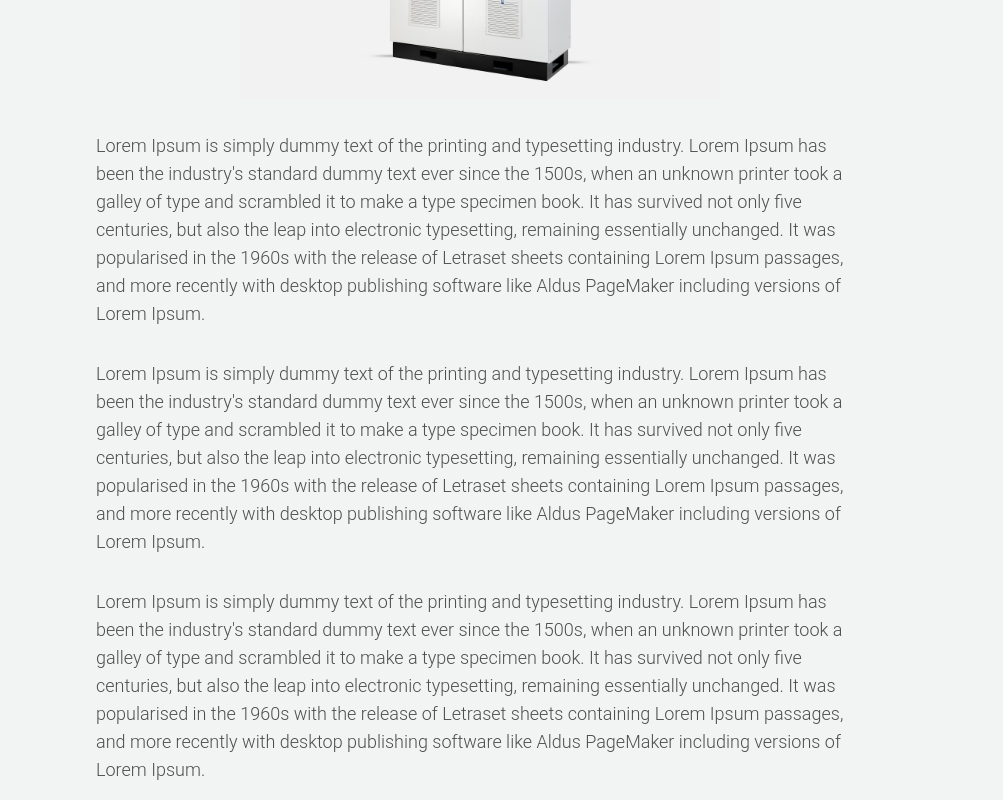
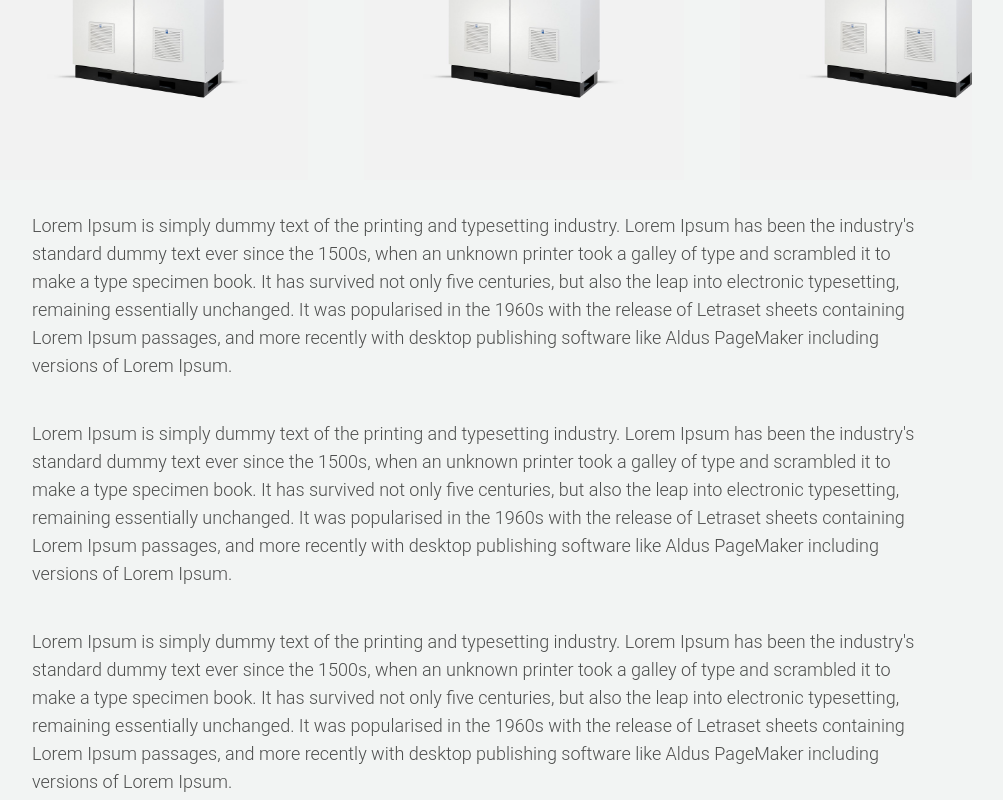
Before and after one commit to kvi-ki/explinsolutions, a Next.js app: page /proyectos/proyecto in a window 1280 px wide. Shown: the part 460-1260 px from the top of the page, without its empty margins (160-1163 px from the left). Built offline with nearby package versions, Linux system fonts and the light colour scheme.

Commit message:
refactor: us Post component for Project post page

```diff
--- a/src/app/proyectos/proyecto/page.tsx
+++ b/src/app/proyectos/proyecto/page.tsx
@@ -1,53 +1,17 @@
-'use client';
+import projectList from '@/data/projects.json';
 
-import AnimatedService from '@/utils/AnimatedService';
+import Post from '@/components/post/Post';
 
 export default function Project() {
   return (
     <div className="bg-lightGray p-10 mb-10 flex flex-col justify-center items-center gap-10 lg:p-20 xl:rounded-xl">
-      <h1 className="text-4xl">Nombre del proyecto</h1>
-      <AnimatedService>
-        <div className="max-w-3xl flex flex-col justify-center items-center gap-8">
-          <img
-            src="/images/projects/example.jpg"
-            className="w-[30rem] h-[20rem] object-cover"
-            alt="Post name image"
-          ></img>
-          <p className="text-text text-lg font-light">
-            Lorem Ipsum is simply dummy text of the printing and typesetting
-            industry. Lorem Ipsum has been the industry's standard dummy text ever
-            since the 1500s, when an unknown printer took a galley of type and
-            scrambled it to make a type specimen book. It has survived not only five
-            centuries, but also the leap into electronic typesetting, remaining
-            essentially unchanged. It was popularised in the 1960s with the release
-            of Letraset sheets containing Lorem Ipsum passages, and more recently
-            with desktop publishing software like Aldus PageMaker including versions
-            of Lorem Ipsum.
-          </p>
-          <p className="text-text text-lg font-light">
-            Lorem Ipsum is simply dummy text of the printing and typesetting
-            industry. Lorem Ipsum has been the industry's standard dummy text ever
-            since the 1500s, when an unknown printer took a galley of type and
-            scrambled it to make a type specimen book. It has survived not only five
-            centuries, but also the leap into electronic typesetting, remaining
-            essentially unchanged. It was popularised in the 1960s with the release
-            of Letraset sheets containing Lorem Ipsum passages, and more recently
-            with desktop publishing software like Aldus PageMaker including versions
-            of Lorem Ipsum.
-          </p>
-          <p className="text-text text-lg font-light">
-            Lorem Ipsum is simply dummy text of the printing and typesetting
-            industry. Lorem Ipsum has been the industry's standard dummy text ever
-            since the 1500s, when an unknown printer took a galley of type and
-            scrambled it to make a type specimen book. It has survived not only five
-            centuries, but also the leap into electronic typesetting, remaining
-            essentially unchanged. It was popularised in the 1960s with the release
-            of Letraset sheets containing Lorem Ipsum passages, and more recently
-            with desktop publishing software like Aldus PageMaker including versions
-            of Lorem Ipsum.
-          </p>
-        </div>
-      </AnimatedService>
+      {projectList.map((project) => (
+        <Post
+          title={project.title}
+          imageList={project.images}
+          paragraphList={project.paragraps}
+        />
+      ))}
     </div>
   );
 }
```
